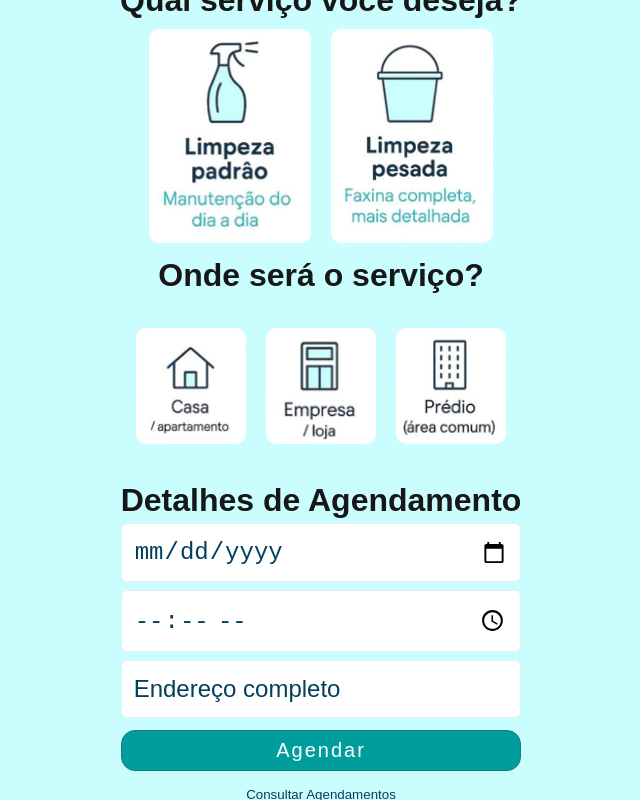
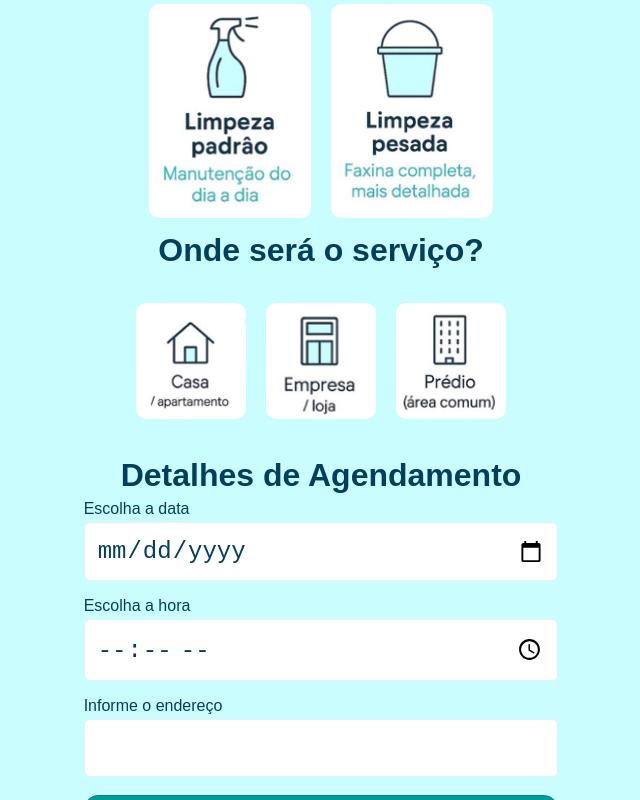
Before and after one commit to aldopedro/sumiclean, a Next.js app: page /home in a window 1280 px wide. Shown: the whole page, without its empty margins (319-959 px from the left). Built offline with nearby package versions, Linux system fonts and the light colour scheme.

Commit message:
Ajustes de layout

```diff
--- a/server.js
+++ b/server.js
@@ -58,3 +58,5 @@ app.get('/getAgendamento', async (req, res) => {
 
 app.listen(PORT, () => {
   console.log(`Servidor rodando em http://localhost:${PORT}
+`);
+});
--- a/src/app/consultar-agendamentos/consult.module.css
+++ b/src/app/consultar-agendamentos/consult.module.css
@@ -49,6 +49,7 @@
 @media screen and (max-width: 768px) {
     .master {
       height: auto;
+      padding-bottom: 300px;
     }
 
 }
--- a/src/app/home/page.module.css
+++ b/src/app/home/page.module.css
@@ -1,3 +1,5 @@
+
+
 .main {
     display: flex;
     justify-content: center;
@@ -5,11 +7,13 @@
     background-color: #cafdfe;
     height: 100vh;
     padding: 0 10px;
+    color: #033f5c;
 }
 .container {
     display: flex;
     flex-direction: column;
     align-items: center;
+    padding-top: 40px;
 }
 .checkboxContainer {
   position: relative;
@@ -46,8 +50,13 @@
   flex-direction: column;
   align-items: center;
   margin-top: 24px;
+
 }
 
+.mainForm {
+  width: 100%;
+  margin: 6px 0;
+}
 .formInput {
   border: 1px solid #e3f0f4;
   font-size: 24px;
--- a/src/app/home/page.tsx
+++ b/src/app/home/page.tsx
@@ -120,6 +120,8 @@ const Home: React.FC = () => {
         </div>
         <div className={styles.mainSchedule}>
           <h1>Detalhes de Agendamento</h1>
+          <div className={styles.mainForm}>
+            <label htmlFor="date" className={styles.placeholder}>Escolha a data</label>
             <input className={styles.formInput}
               type="date"
               name="date"
@@ -128,6 +130,10 @@ const Home: React.FC = () => {
               value={date}
               onChange={e => setDate(e.target.value)}
             />
+
+          </div>
+          <div className={styles.mainForm}>
+            <label htmlFor="hour" className={styles.placeholder}>Escolha a hora</label>
             <input className={styles.formInput}
               type="time"
               name="hour"
@@ -136,17 +142,21 @@ const Home: React.FC = () => {
               min="09:00"
               max="17:00"
               value={hour}
+
               onChange={e => setHour(e.target.value)}
             />
+          </div>
+          <div className={styles.mainForm}>
+          <label htmlFor="address">Informe o endereço</label>
           <input className={styles.formInput}
             type="text"
             name="address"
             id="address"
-            placeholder="Endereço completo"
             value={address}
             onChange={e => setAddress(e.target.value)}
           />
-          <button type="button"  className={styles.endButton} onClick={handleSubmit}>
+          </div>
+          <button type="button" className={styles.endButton} onClick={handleSubmit}>
             Agendar
           </button>
           <button className={styles.consult} onClick={handleConsult}>Consultar Agendamentos</button>
--- a/src/app/page.module.css
+++ b/src/app/page.module.css
@@ -39,6 +39,7 @@
   padding: 14px 12px;
   margin: 4px 0;
   width: 100%;
+  background-color: white;
 }
 .formIncorrect {
   border: 1px solid red;
@@ -57,6 +58,7 @@
 }
 
 .formForget {
+  color: black;
   cursor: pointer;
   align-self: end;
   margin: 10px 0;
@@ -105,9 +107,6 @@
     width: 100vw;
     height: 100vh;
   }
-  .mainForm {
-    height: auto;
-  }
 
   .formTitle {
     font-size: 40px;
```
Also changed, not shown: public/SemtítuloMobile.png. Lines whose indentation alone changed are shown as unchanged.
